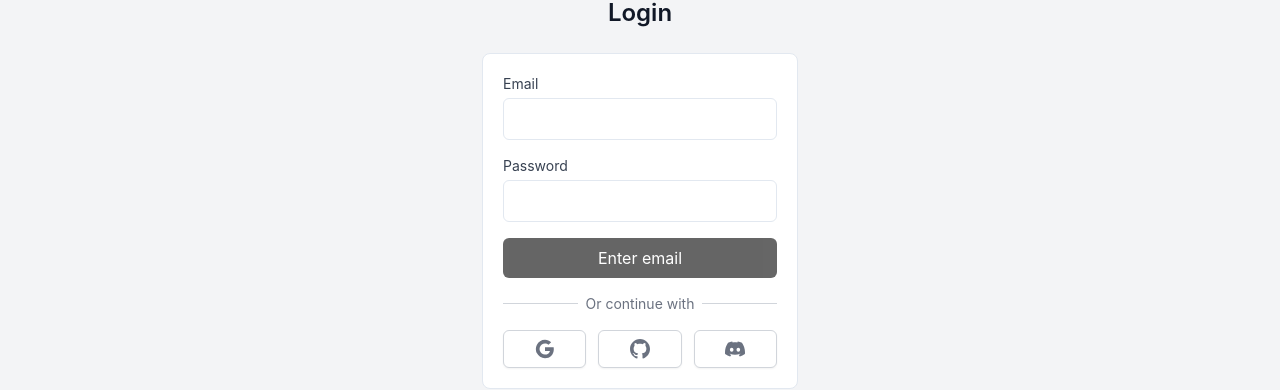
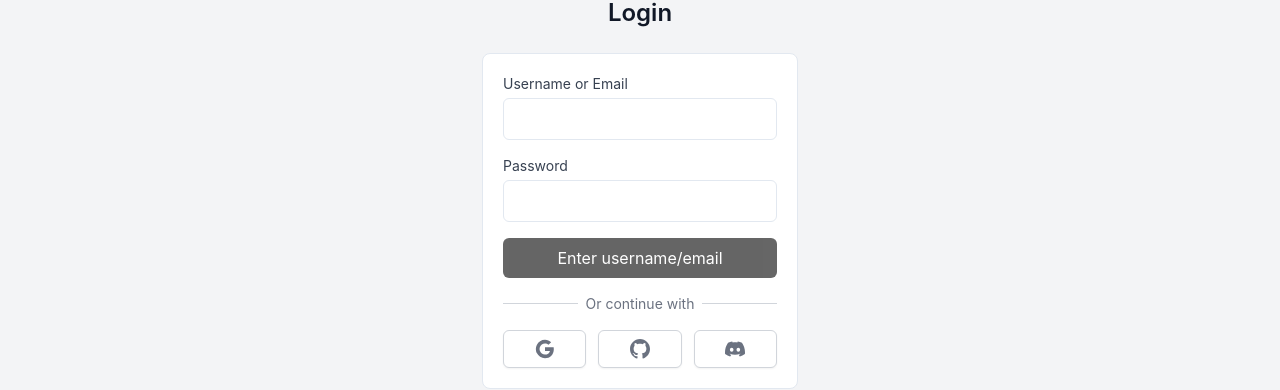
Before and after one commit to ahmadsaeedbasar/LINKard-build-1.0.0, a React (Vite) app: page /accounts/login in a window 1280 px wide. Shown: the part 185-575 px from the top of the page. Built offline with nearby package versions, Linux system fonts and the light colour scheme; no server answers.

Commit message:
username login commit

```diff
--- a/src/pages/Login.tsx
+++ b/src/pages/Login.tsx
@@ -8,14 +8,14 @@ import { supabase } from '@/integrations/supabase/client';
 import { showError, showSuccess } from '@/utils/toast';
 
 const Login = () => {
-  const [email, setEmail] = useState('');
+  const [usernameOrEmail, setUsernameOrEmail] = useState('');
   const [password, setPassword] = useState('');
   const [isLoading, setIsLoading] = useState(false);
   const navigate = useNavigate();
 
   const updateButtonState = () => {
     let reason = '';
-    if (!email.trim()) reason = 'Enter email';
+    if (!usernameOrEmail.trim()) reason = 'Enter username/email';
     else if (!password) reason = 'Enter password';
     return reason;
   };
@@ -31,8 +31,25 @@ const Login = () => {
 
     setIsLoading(true);
 
+    let emailToUse = usernameOrEmail;
+    if (!usernameOrEmail.includes('@')) {
+      // It's a username, lookup the email
+      const { data: profile, error: profileError } = await supabase
+        .from('profiles')
+        .select('email')
+        .eq('username', usernameOrEmail.toLowerCase())
+        .maybeSingle();
+
+      if (profileError || !profile) {
+        showError('Username not found');
+        setIsLoading(false);
+        return;
+      }
+      emailToUse = profile.email;
+    }
+
     const { data, error } = await supabase.auth.signInWithPassword({
-      email: email,
+      email: emailToUse,
       password,
     });
 
@@ -80,15 +97,15 @@ const Login = () => {
 
           <form onSubmit={handleSubmit} className="space-y-4 bg-white border rounded-lg p-5">
             <div>
-              <label htmlFor="login_email" className="block text-sm text-gray-700 mb-1">Email</label>
+              <label htmlFor="login_user" className="block text-sm text-gray-700 mb-1">Username or Email</label>
               <input
-                id="login_email"
-                name="email"
-                type="email"
+                id="login_user"
+                name="username"
+                type="text"
                 className="w-full px-3 py-2 border rounded-md focus:outline-none focus:ring-2 focus:ring-black focus:border-transparent"
                 required
-                value={email}
-                onChange={(e) => setEmail(e.target.value)}
+                value={usernameOrEmail}
+                onChange={(e) => setUsernameOrEmail(e.target.value)}
               />
             </div>
             <div>
--- a/src/pages/SignupClient.tsx
+++ b/src/pages/SignupClient.tsx
@@ -253,6 +253,7 @@ const SignupClient = () => {
         id: authData.user.id,
         username: formData.username.toLowerCase(),
         display_name: formData.displayName,
+        email: formData.email,
         role: 'client',
         bio: formData.bio,
       });
--- a/src/pages/SignupInfluencer.tsx
+++ b/src/pages/SignupInfluencer.tsx
@@ -253,6 +253,7 @@ const SignupInfluencer = () => {
         id: authData.user.id,
         username: formData.username.toLowerCase(),
         display_name: formData.displayName,
+        email: formData.email,
         role: 'influencer',
         bio: formData.bio,
       });
```
